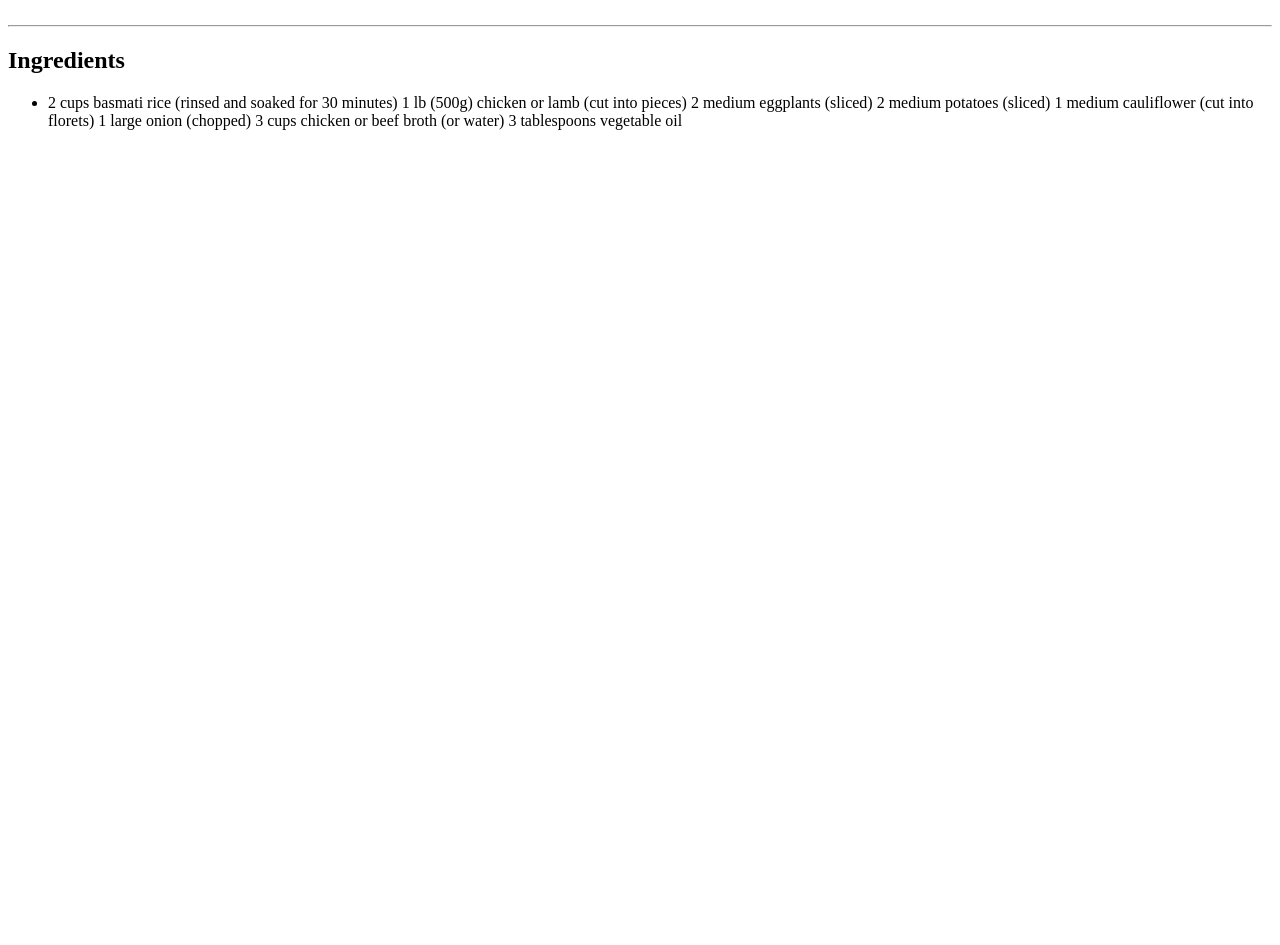
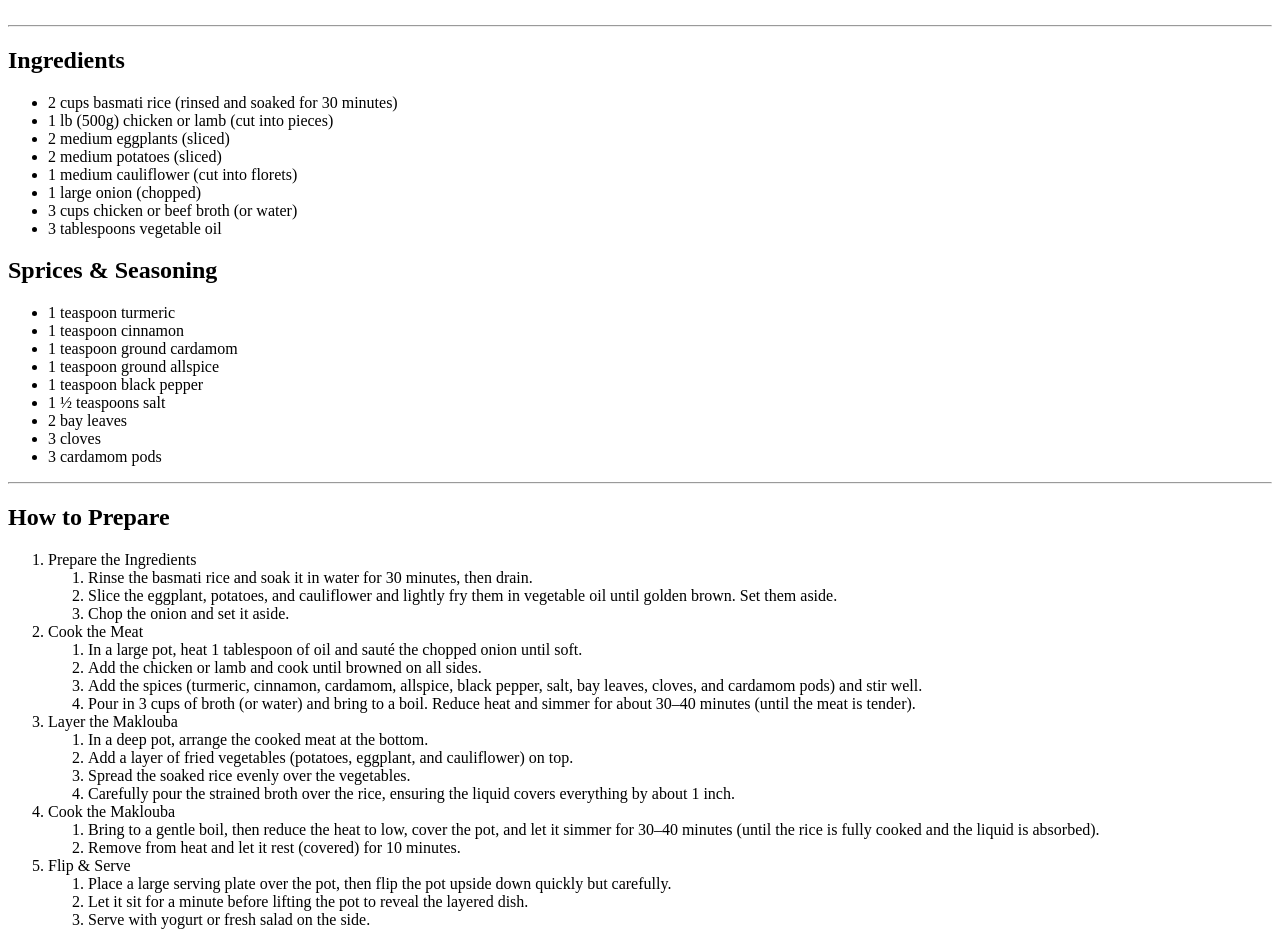
Before and after one commit to Hozanissa/odin-recipes, a plain HTML site: page recipes/maklouba.html in a window 1280 px wide. Shown: the part 360-1305 px from the top of the page. Before the commit the page ends 800 px from the top, so only its background shows below. Drawn offline with Linux system fonts and the light colour scheme.

Commit message:
Edit recipes/maklouba.html

```diff
--- a/recipes/maklouba.html
+++ b/recipes/maklouba.html
@@ -21,14 +21,75 @@
         <hr>
         <h2>Ingredients</h2>
         <ul>
-            <li>2 cups basmati rice (rinsed and soaked for 30 minutes)
-                1 lb (500g) chicken or lamb (cut into pieces)
-                2 medium eggplants (sliced)
-                2 medium potatoes (sliced)
-                1 medium cauliflower (cut into florets)
-                1 large onion (chopped)
-                3 cups chicken or beef broth (or water)
-                3 tablespoons vegetable oil</li>
+            <li>2 cups basmati rice (rinsed and soaked for 30 minutes)</li>
+            <li>1 lb (500g) chicken or lamb (cut into pieces)</li>
+            <li>2 medium eggplants (sliced)</li>
+            <li>2 medium potatoes (sliced)</li>
+            <li>1 medium cauliflower (cut into florets)</li>
+            <li>1 large onion (chopped)</li>
+            <li>3 cups chicken or beef broth (or water)</li>
+            <li>3 tablespoons vegetable oil</li>
         </ul>
 
+        <h2>Sprices & Seasoning</h2>
+        <ul>
+            <li>1 teaspoon turmeric</li>
+            <li>1 teaspoon cinnamon</li>
+            <li>1 teaspoon ground cardamom</li>
+            <li>1 teaspoon ground allspice</li>
+            <li>1 teaspoon black pepper</li>
+            <li>1 ½ teaspoons salt</li>
+            <li>2 bay leaves</li>
+            <li>3 cloves</li>
+            <li>3 cardamom pods</li>
+        </ul>
+        <hr>
+
+        <h2>How to Prepare</h2>
+        <ol>
+            <li>Prepare the Ingredients
+                <ol>
+                <li>Rinse the basmati rice and soak it in water for 30 minutes, then drain.</li>
+                <li>Slice the eggplant, potatoes, and cauliflower and lightly fry them in vegetable oil until golden brown. Set them aside.</li>
+                <li>Chop the onion and set it aside.</li>
+                </ol>
+            </li>
+
+            <li>
+                Cook the Meat
+                <ol>
+                    <li>In a large pot, heat 1 tablespoon of oil and sauté the chopped onion until soft.</li>
+                    <li>Add the chicken or lamb and cook until browned on all sides.</li>
+                    <li>Add the spices (turmeric, cinnamon, cardamom, allspice, black pepper, salt, bay leaves, cloves, and cardamom pods) and stir well.
+                    </li>
+                    <li>Pour in 3 cups of broth (or water) and bring to a boil. Reduce heat and simmer for about 30–40 minutes (until the meat is tender).
+                    </li>
+
+                </ol>
+            </li>
+            <li>Layer the Maklouba
+                <ol>
+                    <li>In a deep pot, arrange the cooked meat at the bottom.</li>
+                    <li>Add a layer of fried vegetables (potatoes, eggplant, and cauliflower) on top.</li>
+                    <li>Spread the soaked rice evenly over the vegetables.</li>
+                    <li>Carefully pour the strained broth over the rice, ensuring the liquid covers everything by about 1 inch.</li>
+                </ol>
+            </li>
+            <li>Cook the Maklouba
+                <ol>
+                    <li>Bring to a gentle boil, then reduce the heat to low, cover the pot, and let it simmer for 30–40 minutes (until the rice is fully cooked and the liquid is absorbed).</li>
+                    <li>Remove from heat and let it rest (covered) for 10 minutes.</li>
+                </ol>
+            </li>
+            <li>Flip & Serve
+                <ol>
+                    <li>Place a large serving plate over the pot, then flip the pot upside down quickly but carefully.
+                    </li>
+                    <li>Let it sit for a minute before lifting the pot to reveal the layered dish.</li>
+                    <li>Serve with yogurt or fresh salad on the side.</li>
+                </ol>
+
+            </li>
+        </ol>
+
     </body>
```
